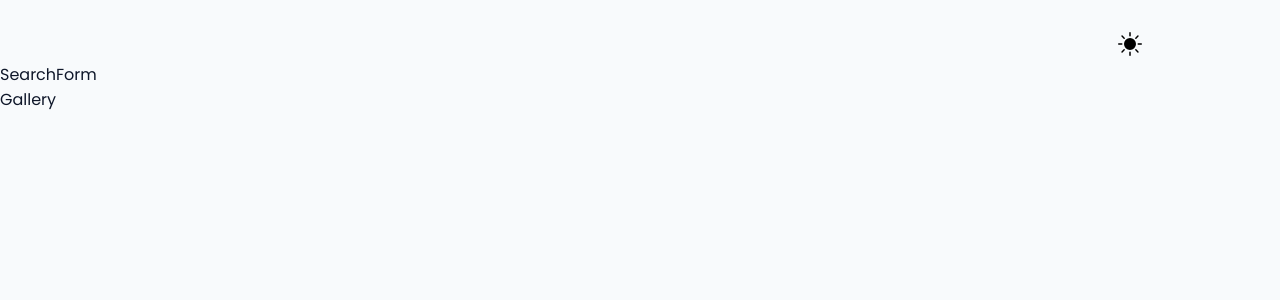
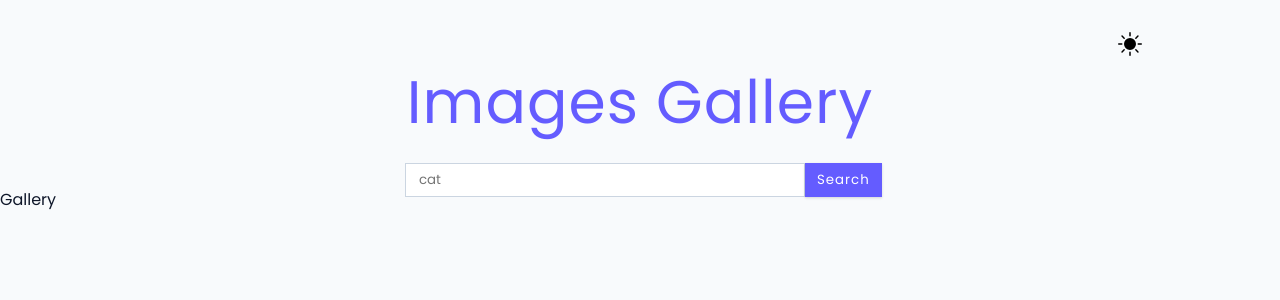
Before and after one commit to KaengEE/React-image-gallery, a React (Vite) app: page / in a window 1280 px wide. Shown: the top 300 px of the page. Built offline with nearby package versions, Linux system fonts and the light colour scheme.

Commit message:
SearchForm css

```diff
--- a/src/SearchForm.jsx
+++ b/src/SearchForm.jsx
@@ -1,7 +1,22 @@
 import React from "react";
 
 const SearchForm = () => {
-  return <div>SearchForm</div>;
+  return (
+    <section>
+      <h1 className="title">Images Gallery</h1>
+      <form className="search-form">
+        <input
+          type="text"
+          className="search-input"
+          name="search"
+          placeholder="cat"
+        />
+        <button type="submit" className="btn">
+          search
+        </button>
+      </form>
+    </section>
+  );
 };
 
 export default SearchForm;
--- a/src/index.css
+++ b/src/index.css
@@ -56,6 +56,65 @@ body {
   flex-shrink: 0;
 }
 
+/* 검색창 */
+.title {
+  color: #645cff;
+  text-align: center;
+  font-family: poppins;
+  font-size: 60px;
+  font-style: normal;
+  font-weight: 400;
+  line-height: 80px; /* 100% */
+  letter-spacing: 1px;
+  text-transform: capitalize;
+}
+
+.search-form {
+  display: flex;
+  max-width: 1100px;
+  margin: 0 auto;
+  margin-top: 2rem;
+  padding-left: 15px;
+  width: 500px;
+  height: 15px;
+  padding-right: 0px;
+  align-items: center;
+  text-align: center;
+  flex-shrink: 0;
+  margin: 0 auto;
+  margin-top: 30px;
+}
+.search-input {
+  display: flex;
+  width: 400px;
+  height: 34px;
+  padding: 7px 13px;
+  justify-content: center;
+  align-items: center;
+  flex-shrink: 0;
+  border: 1px solid #cbd5e1;
+}
+
+.btn {
+  display: flex;
+  padding: 7px 12.23px 7px 12px;
+  align-items: flex-start;
+  background: #645cff;
+  box-shadow: 0px 1px 2px 0px rgba(0, 0, 0, 0.06),
+    0px 1px 3px 0px rgba(0, 0, 0, 0.1);
+  color: #fff;
+  text-align: center;
+  font-family: poppins;
+  font-size: 13.333px;
+  font-style: normal;
+  font-weight: 400;
+  line-height: normal;
+  letter-spacing: 1px;
+  text-transform: capitalize;
+  border: none;
+  cursor: pointer;
+}
+
 /* 이미지 갤러리 전체 스타일 */
 .gallery {
   display: flex;
```
